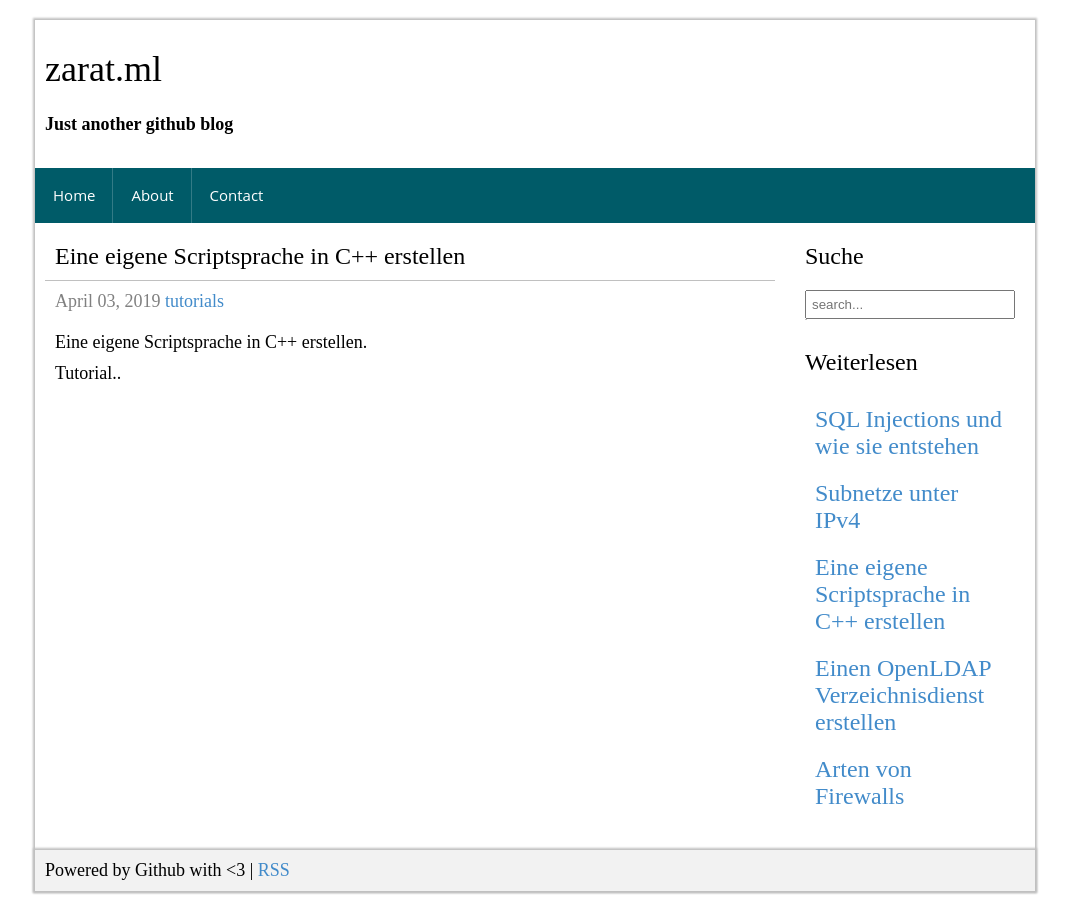
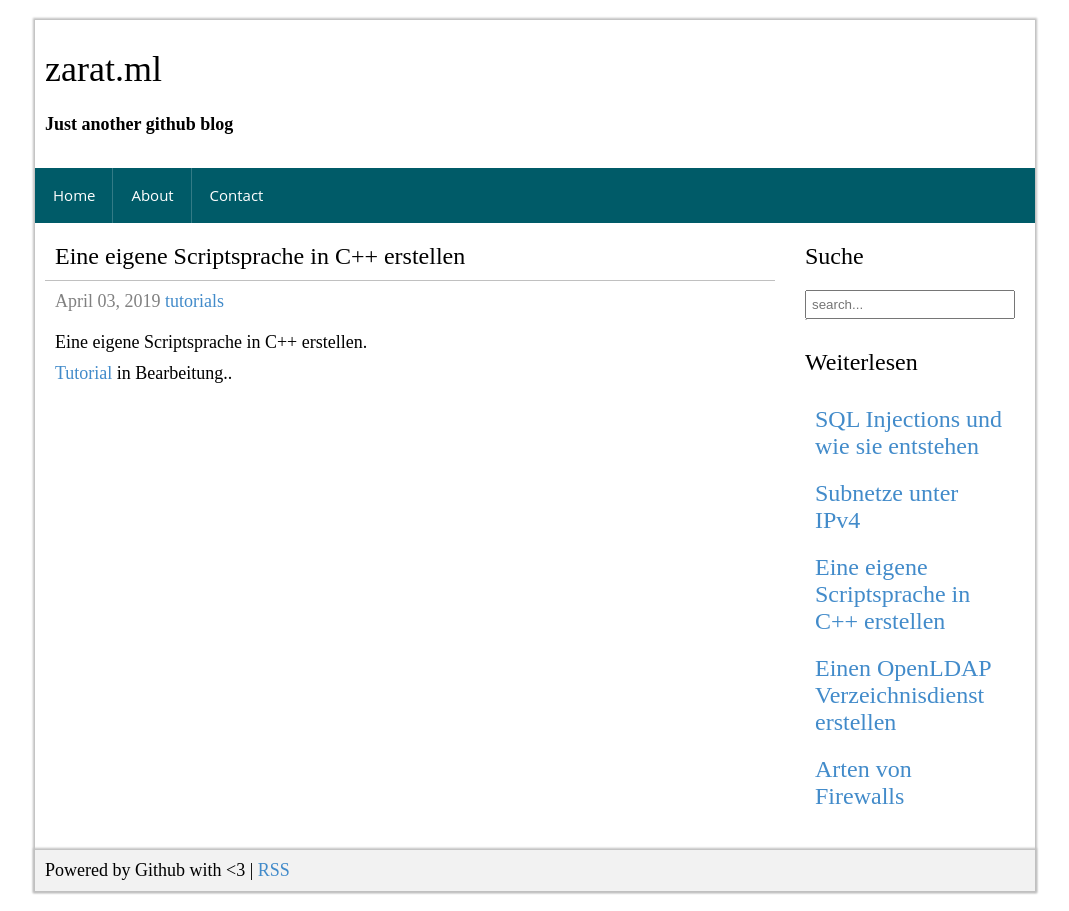
Before and after one commit to zarat/zarat.github.io, a Jekyll site: the page built from _posts/2019-04-03-script-interpreter.markdown, in a window 1280 px wide. Shown: the whole page, without its empty margins (105-1174 px from the left). Built offline with Jekyll 4.4.1, drawn with Linux system fonts in a browser that asks for light colours; comment, search, counter and statistics services are not loaded.

Commit message:
Update 2019-04-03-script-interpreter.markdown

```diff
--- a/_posts/2019-04-03-script-interpreter.markdown
+++ b/_posts/2019-04-03-script-interpreter.markdown
@@ -10,4 +10,4 @@ Eine eigene Scriptsprache in C++ erstellen.
 
 <!--excerpt_separator-->
 
-Tutorial..
+[Tutorial](https://github.com/zarat/Interpreter) in Bearbeitung..
```
